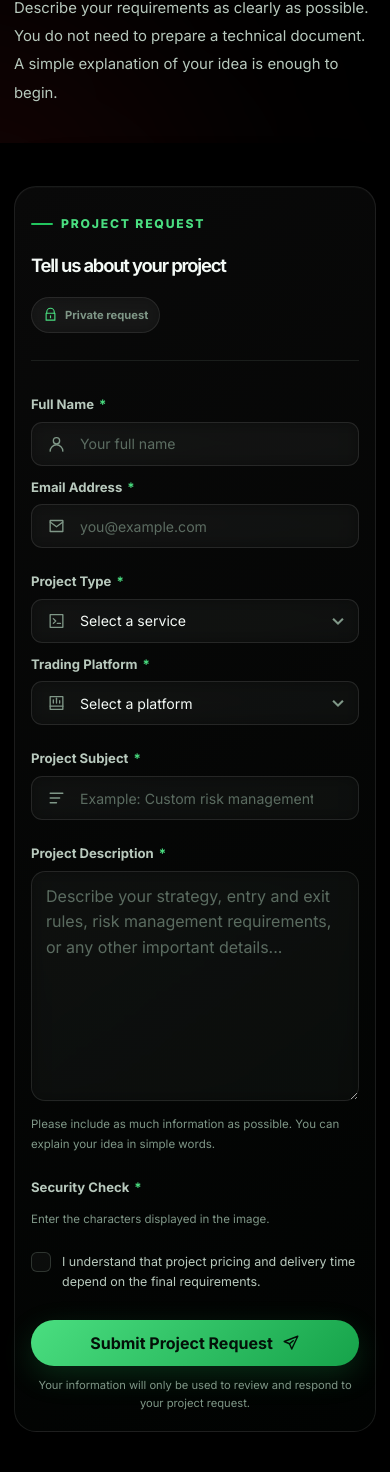
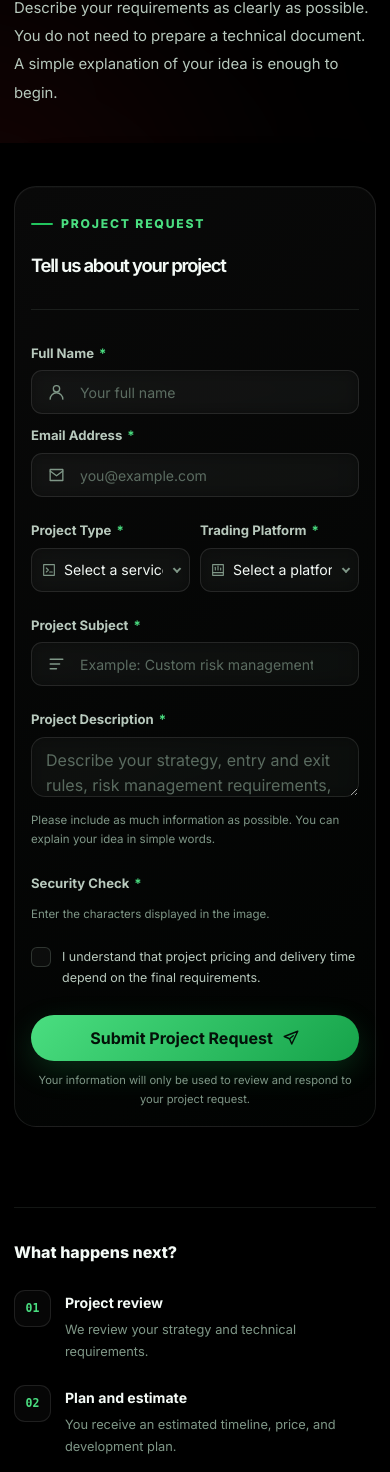
Before and after one commit to LeylaKhojasteh/Flecta_MQL_Site, a Django app: page /contact/ in a window 390 px wide. Shown: the part 701-2173 px from the top of the page. Run offline with Django 5.2, Linux system fonts and the light colour scheme; some libraries are stand-ins or nearby versions.

Commit message:
Remove private badge, halve mobile description height, pair project fields

```diff
--- a/statics/css/contact.css
+++ b/statics/css/contact.css
@@ -236,31 +236,6 @@
     font-weight: 650;
     letter-spacing: -1.2px;
 }
-
-.secure-form-badge{
-    display: inline-flex;
-    flex-shrink: 0;
-    align-items: center;
-    gap: 7px;
-    padding: 7px 11px;
-    border: 1px solid var(--border);
-    border-radius: var(--radius-round);
-    background: var(--surface-secondary);
-    color: var(--text-muted);
-    font-size: 0.7rem;
-    font-weight: 700;
-}
-
-.secure-form-badge svg{
-    width: 15px;
-    height: 15px;
-    fill: none;
-    stroke: var(--primary-light);
-    stroke-width: 1.8;
-    stroke-linecap: round;
-    stroke-linejoin: round;
-}
-
 
 /* =========================================
    Form
@@ -696,6 +671,30 @@
         gap: 10px;
     }
 
+    .form-row-pair{
+        grid-template-columns: repeat(2, minmax(0, 1fr));
+    }
+
+    .form-row-pair .input-icon{
+        left: 10px;
+    }
+
+    .form-row-pair .input-icon svg{
+        width: 16px;
+        height: 16px;
+    }
+
+    .form-row-pair input,
+    .form-row-pair select{
+        padding: 0 26px 0 32px;
+    }
+
+    .form-row-pair .select-wrapper::after{
+        right: 10px;
+        width: 6px;
+        height: 6px;
+    }
+
     .form-group label{
         margin-bottom: 5px;
     }
@@ -707,9 +706,10 @@
     }
 
     .contact-form textarea{
-        min-height: 120px;
-        padding: 12px 14px;
-        line-height: 1.6;
+        height: 60px;
+        min-height: 60px;
+        padding: 10px 14px;
+        line-height: 1.55;
     }
 
     .field-help{
@@ -980,17 +980,6 @@
 
 
 /* =========================================
-   SECURE BADGE
-========================================= */
-
-.secure-form-badge{
-    background: rgba(255, 255, 255, 0.035) !important;
-
-    border-color: rgba(255, 255, 255, 0.09);
-
-    backdrop-filter: blur(8px);
-    -webkit-backdrop-filter: blur(8px);
-}/* =========================================
    SERVICE CARDS
 ========================================= */
 
--- a/templates/website/contact.html
+++ b/templates/website/contact.html
@@ -159,15 +159,6 @@ contact-page
 						<h2>Tell us about your project</h2>
 					</div>
 
-					<span class="secure-form-badge">
-						<svg viewBox="0 0 24 24" aria-hidden="true">
-							<path d="M6 10V8C6 4.7 8.7 2 12 2C15.3 2 18 4.7 18 8V10"></path>
-							<path d="M5 10H19V21H5Z"></path>
-							<path d="M12 14V17"></path>
-						</svg>
-
-						Private request
-					</span>
 
 				</div>
 
@@ -244,7 +235,7 @@ contact-page
 
 
 					<!-- Project Type and Platform -->
-					<div class="form-row">
+					<div class="form-row form-row-pair">
 
 						<!-- Project Type -->
 						<div class="form-group">
```
